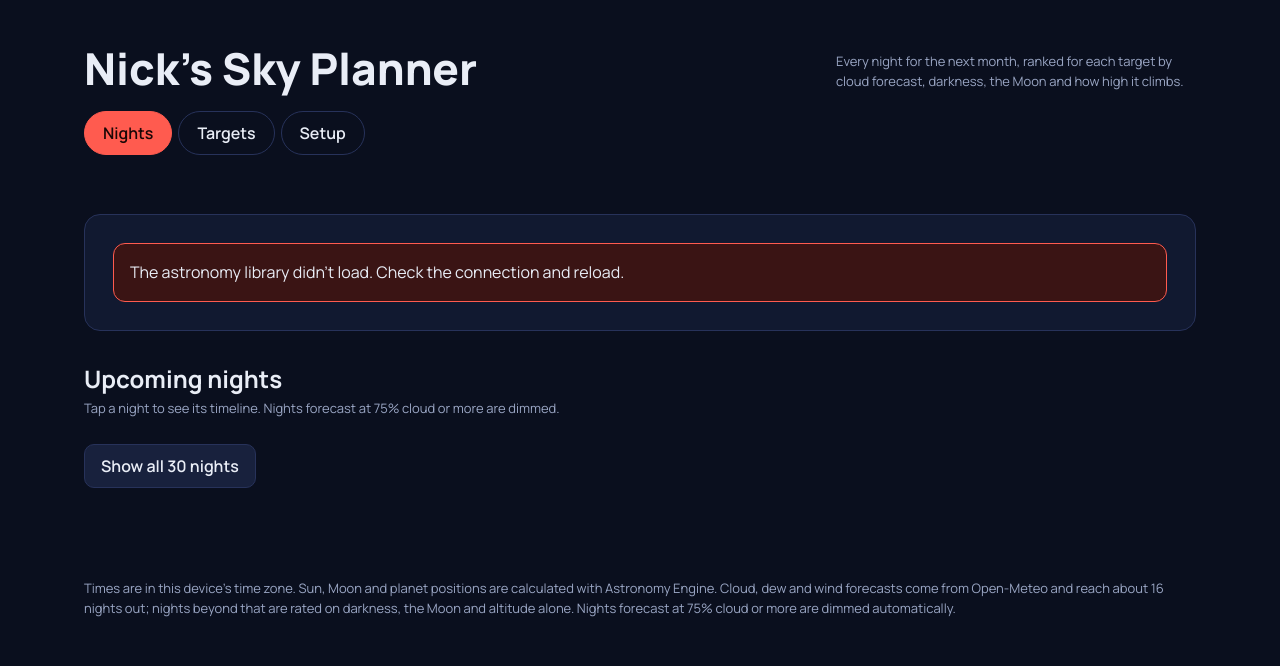
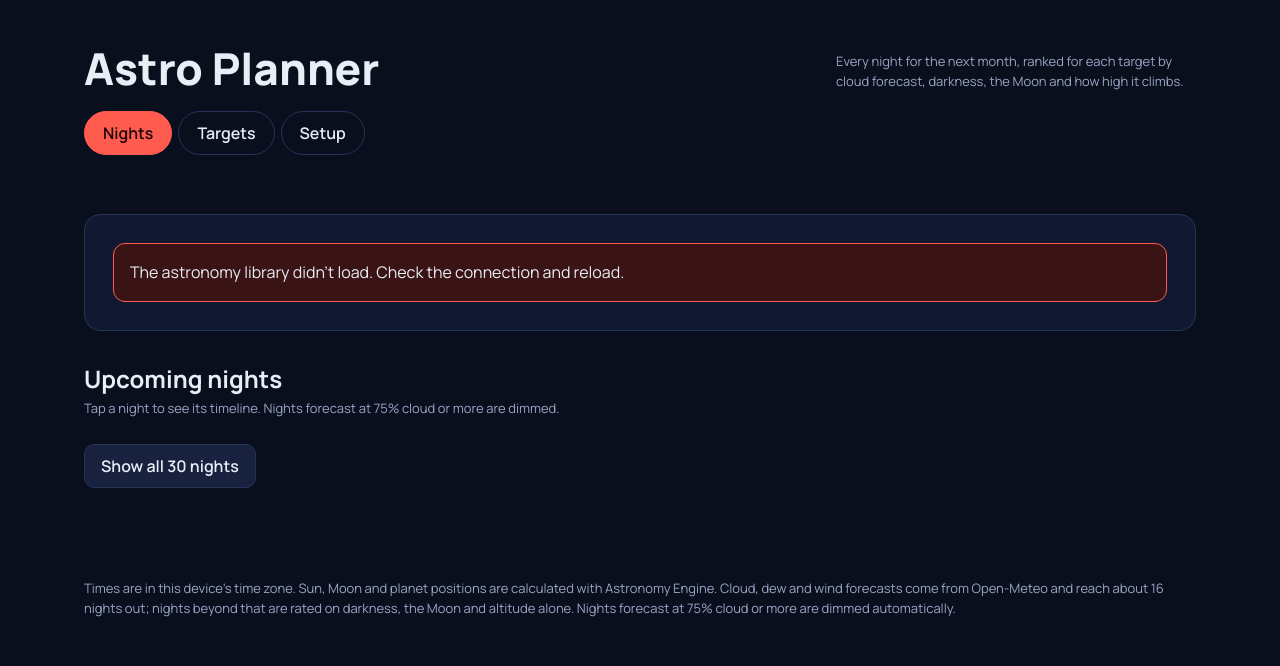
Before and after one commit to janeldrewis/nicks-astro-planner, a plain HTML site: page index.html in a window 1280 px wide. Drawn offline with Linux system fonts and the light colour scheme.

Commit message:
Rename app to Astro Planner
Co-Authored-By: Claude Opus 5.5 <noreply@anthropic.com>
Claude-Session: https://claude.ai/code/session_01XM2K7PzhEYWmkzGLvXkB8t

```diff
--- a/index.html
+++ b/index.html
@@ -3,7 +3,7 @@
 <head>
 <meta charset="utf-8">
 <meta name="viewport" content="width=device-width,initial-scale=1">
-<title>Nick's Sky Planner</title>
+<title>Astro Planner</title>
 <link rel="preconnect" href="https://fonts.googleapis.com">
 <link href="https://fonts.googleapis.com/css2?family=Manrope:wght@400;600;700;800&display=swap" rel="stylesheet">
 <style>
@@ -109,7 +109,7 @@ footer{color:var(--mute);font-size:13px}
 <header class="band" style="padding-bottom:0">
   <div class="top">
     <div>
-      <h1>Nick's Sky Planner</h1>
+      <h1>Astro Planner</h1>
       <p class="loc" id="locline"></p>
     </div>
     <p class="small mute" style="max-width:360px">Every night for the next month, ranked for each target by cloud forecast, darkness, the Moon and how high it climbs.</p>
```
Also changed, not shown: 1 other file.
